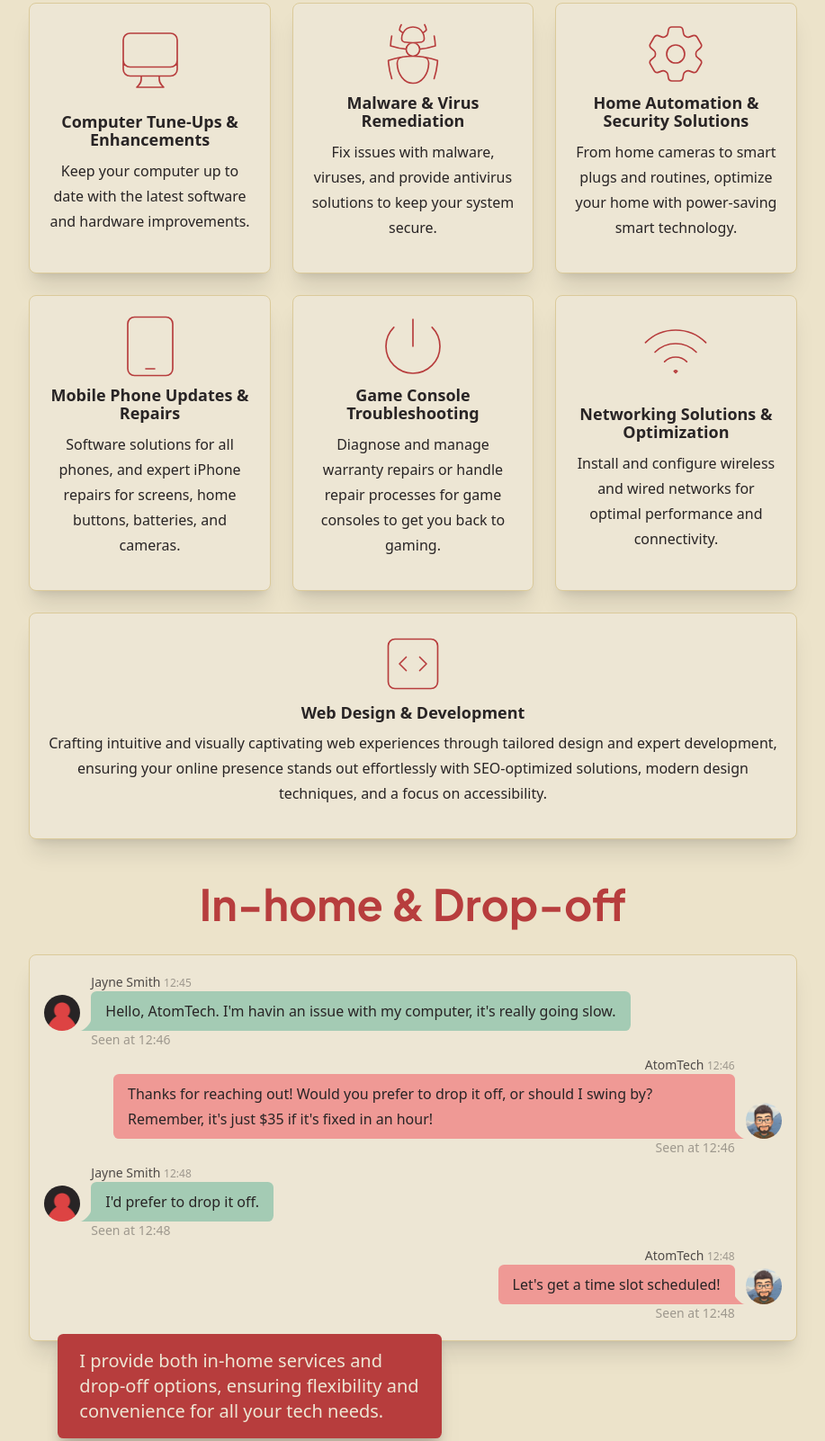
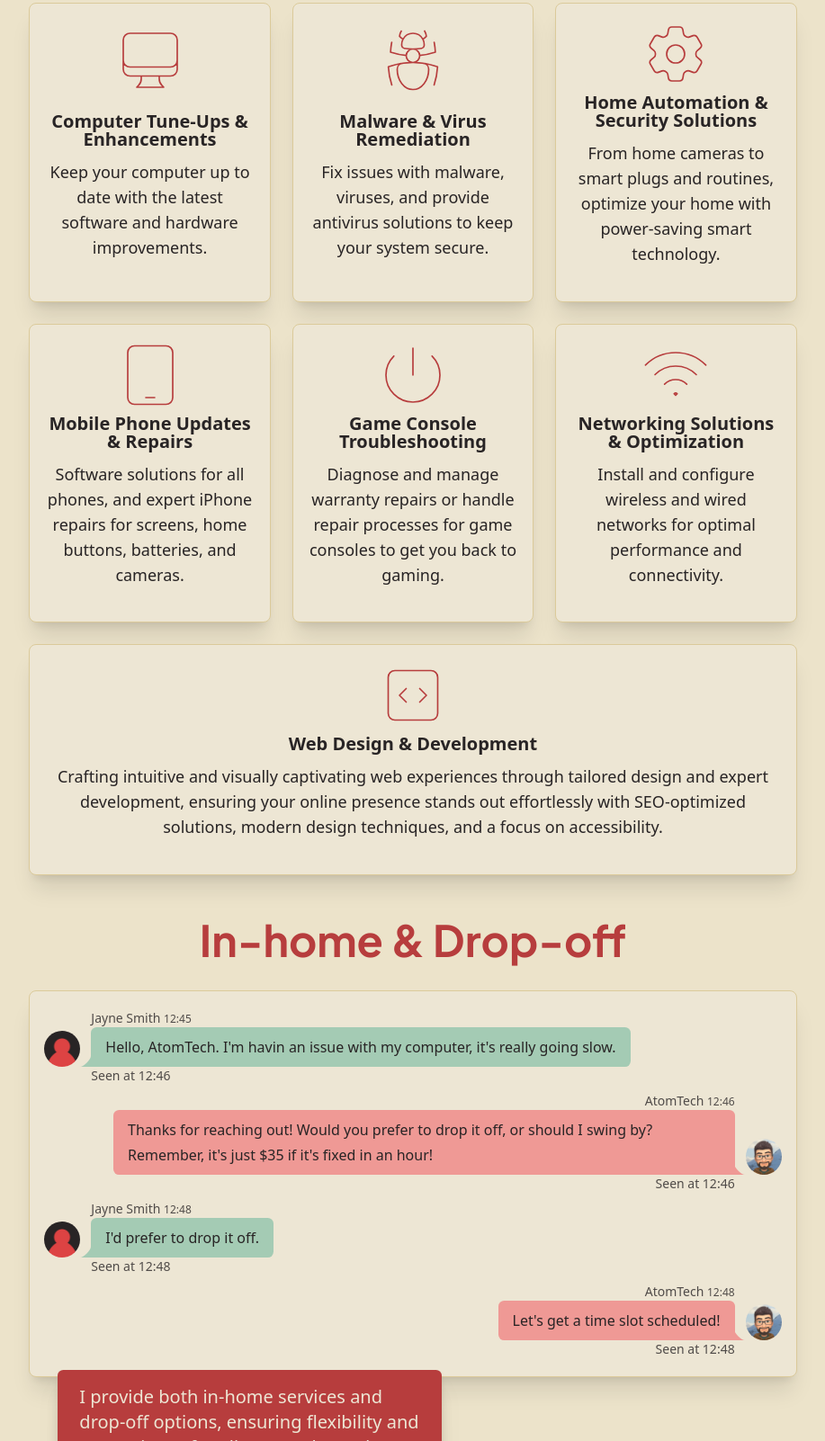
Before and after one commit to atomtroxell/atomtech, an Eleventy site: page src/index.njk in a window 1280 px wide. Shown: the part 1199-2801 px from the top of the page at 90% size, without its empty margins (181-1098 px from the left). Built offline with nearby package versions, Linux system fonts and the light colour scheme; Eleventy itself is replaced by a stand-in of ours; files that its build step writes are made by us from their sources; a web font is replaced by a local one.

Commit message:
Content and accessibility updates

```diff
--- a/src/_includes/partials/_callout-appt.njk
+++ b/src/_includes/partials/_callout-appt.njk
@@ -4,8 +4,8 @@
       <h2 class="mt-0 mb-4 text-4xl font-bold md:text-5xl text-neutral-content font-jakarta">Schedule an Appointment!</h2>
       <p class="pt-0 pb-6 m-0 text-lg text-neutral-content">Appointments are priced at only $35 for the first hour, whether I come to your home or you drop off your device. If your issue is resolved within this time frame, that's all you pay.</p>
       <a href="/contact/" class="text-xl no-underline border-0 btn btn-primary bg-base-content text-neutral-content hover:text-brand-primary hover:bg-neutral-content focus:bg-base-content focus:text-neutral-content">Schedule Now</a>
-      <p class="absolute m-0 text-xs text-base-200 bottom-2 right-2">
-        * <a href="/services-terms/" class="font-light text-neutral-content hover:no-underline focus:no-underline hover:text-neutral-content focus:text-neutral-content">Terms and conditions apply</a>.</p>
+      <p class="absolute m-0 text-xs -bottom-4 right-2">
+        * <a href="/services-terms/" class="font-light text-primary-content hover:no-underline focus:no-underline hover:text-primary-content focus:text-primary-content">Terms and conditions apply</a>.</p>
     </div>
   </div>
 </section>
--- a/src/index.njk
+++ b/src/index.njk
@@ -44,8 +44,8 @@ layout: layouts/home.njk
       </svg>
 
       <div class="text-center">
-        <h3 class="mt-1 text-lg font-semibold leading-5 text-gray-900">Computer Tune-Ups &amp; Enhancements</h3>
-        <p class="font-normal text-gray-700 text-md">Keep your computer up to date with the latest software and hardware improvements.</p>
+        <h3 class="mt-1 font-semibold leading-5 text-xlg text-primary-content">Computer Tune-Ups &amp; Enhancements</h3>
+        <p class="text-lg font-normal text-gray-700 text-primary-content">Keep your computer up to date with the latest software and hardware improvements.</p>
       </div>
     </a>
 
@@ -55,8 +55,8 @@ layout: layouts/home.njk
       </svg>
 
       <div class="text-center">
-        <h3 class="mt-1 text-lg font-semibold leading-5 text-gray-900">Malware &amp; Virus Remediation</h3>
-        <p class="font-normal text-md">Fix issues with malware, viruses, and provide antivirus solutions to keep your system secure.</p>
+        <h3 class="mt-1 font-semibold leading-5 text-xlg text-primary-content">Malware &amp; Virus Remediation</h3>
+        <p class="text-lg font-normal text-primary-content">Fix issues with malware, viruses, and provide antivirus solutions to keep your system secure.</p>
       </div>
     </a>
 
@@ -67,8 +67,8 @@ layout: layouts/home.njk
       </svg>
 
       <div class="text-center">
-        <h3 class="mt-1 text-lg font-semibold leading-5 text-gray-900">Home Automation &amp; Security Solutions</h3>
-        <p class="font-normal text-md">From home cameras to smart plugs and routines, optimize your home with power-saving smart technology.</p>
+        <h3 class="mt-1 font-semibold leading-5 text-xlg text-primary-content">Home Automation &amp; Security Solutions</h3>
+        <p class="text-lg font-normal text-primary-content">From home cameras to smart plugs and routines, optimize your home with power-saving smart technology.</p>
       </div>
     </a>
 
@@ -78,8 +78,8 @@ layout: layouts/home.njk
       </svg>
 
       <div class="text-center">
-        <h3 class="mt-1 text-lg font-semibold leading-5 text-gray-900">Mobile Phone Updates &amp; Repairs</h3>
-        <p class="font-normal text-md">Software solutions for all phones, and expert iPhone repairs for screens, home buttons, batteries, and cameras.</p>
+        <h3 class="mt-1 font-semibold leading-5 text-xlg text-primary-content">Mobile Phone Updates &amp; Repairs</h3>
+        <p class="text-lg font-normal text-primary-content">Software solutions for all phones, and expert iPhone repairs for screens, home buttons, batteries, and cameras.</p>
       </div>
     </a>
 
@@ -89,8 +89,8 @@ layout: layouts/home.njk
       </svg>
 
       <div class="text-center">
-        <h3 class="mt-1 text-lg font-semibold leading-5 text-gray-900">Game Console Troubleshooting</h3>
-        <p class="font-normal text-md">Diagnose and manage warranty repairs or handle repair processes for game consoles to get you back to gaming.</p>
+        <h3 class="mt-1 font-semibold leading-5 text-xlg text-primary-content">Game Console Troubleshooting</h3>
+        <p class="text-lg font-normal text-primary-content">Diagnose and manage warranty repairs or handle repair processes for game consoles to get you back to gaming.</p>
       </div>
     </a>
 
@@ -100,8 +100,8 @@ layout: layouts/home.njk
       </svg>
 
       <div class="text-center">
-        <h3 class="mt-1 text-lg font-semibold leading-5 text-gray-900">Networking Solutions &amp; Optimization</h3>
-        <p class="font-normal text-md">Install and configure wireless and wired networks for optimal performance and connectivity.</p>
+        <h3 class="mt-1 font-semibold leading-5 text-xlg text-primary-content">Networking Solutions &amp; Optimization</h3>
+        <p class="text-lg font-normal text-primary-content">Install and configure wireless and wired networks for optimal performance and connectivity.</p>
       </div>
     </a>
 
@@ -111,8 +111,8 @@ layout: layouts/home.njk
       </svg>
 
       <div class="text-center">
-        <h3 class="mt-1 text-lg font-semibold leading-5 text-gray-900">Web Design &amp; Development</h3>
-        <p class="font-normal text-md">Crafting intuitive and visually captivating web experiences through tailored design and expert development, ensuring your online presence stands out effortlessly with SEO-optimized solutions, modern design techniques, and a focus on accessibility.</p>
+        <h3 class="mt-1 font-semibold leading-5 text-xlg text-primary-content">Web Design &amp; Development</h3>
+        <p class="text-lg font-normal text-primary-content">Crafting intuitive and visually captivating web experiences through tailored design and expert development, ensuring your online presence stands out effortlessly with SEO-optimized solutions, modern design techniques, and a focus on accessibility.</p>
       </div>
     </a>
   </div>
@@ -130,10 +130,10 @@ layout: layouts/home.njk
         </div>
         <div class="chat-header">
         Jayne Smith
-        <time class="text-xs opacity-50">12:45</time>
+        <time class="text-xs">12:45</time>
         </div>
         <div class="chat-bubble chat-bubble-secondary">Hello, AtomTech. I'm havin an issue with my computer, it's really going slow.</div>
-        <div class="opacity-50 chat-footer">Seen at 12:46</div>
+        <div class="chat-footer">Seen at 12:46</div>
       </div>
       <div class="chat chat-end">
         <div class="chat-image avatar">
@@ -143,10 +143,10 @@ layout: layouts/home.njk
         </div>
         <div class="chat-header">
         AtomTech
-        <time class="text-xs opacity-50">12:46</time>
+        <time class="text-xs">12:46</time>
         </div>
         <div class="chat-bubble chat-bubble-primary">Thanks for reaching out! Would you prefer to drop it off, or should I swing by? Remember, it's just $35 if it's fixed in an hour!</div>
-        <div class="opacity-50 chat-footer">Seen at 12:46</div>
+        <div class="chat-footer">Seen at 12:46</div>
       </div>
       <div class="chat chat-start">
         <div class="chat-image avatar">
@@ -156,10 +156,10 @@ layout: layouts/home.njk
         </div>
         <div class="chat-header">
         Jayne Smith
-        <time class="text-xs opacity-50">12:48</time>
+        <time class="text-xs">12:48</time>
         </div>
         <div class="chat-bubble chat-bubble-secondary">I'd prefer to drop it off.</div>
-        <div class="opacity-50 chat-footer">Seen at 12:48</div>
+        <div class="chat-footer">Seen at 12:48</div>
       </div>
       <div class="chat chat-end">
         <div class="chat-image avatar">
@@ -169,10 +169,10 @@ layout: layouts/home.njk
         </div>
         <div class="chat-header">
         AtomTech
-        <time class="text-xs opacity-50">12:48</time>
+        <time class="text-xs">12:48</time>
         </div>
         <div class="chat-bubble chat-bubble-primary">Let's get a time slot scheduled!</div>
-        <div class="opacity-50 chat-footer">Seen at 12:48</div>
+        <div class="chat-footer">Seen at 12:48</div>
       </div>
     </div>
     <div class="w-4/5 ml-2 -mt-2 shadow-xl ms:-mt-12 md:w-1/2 md:ml-8 card bg-brand-primary drop-shadow-xl">
```
Also changed, not shown: 4 other files.
